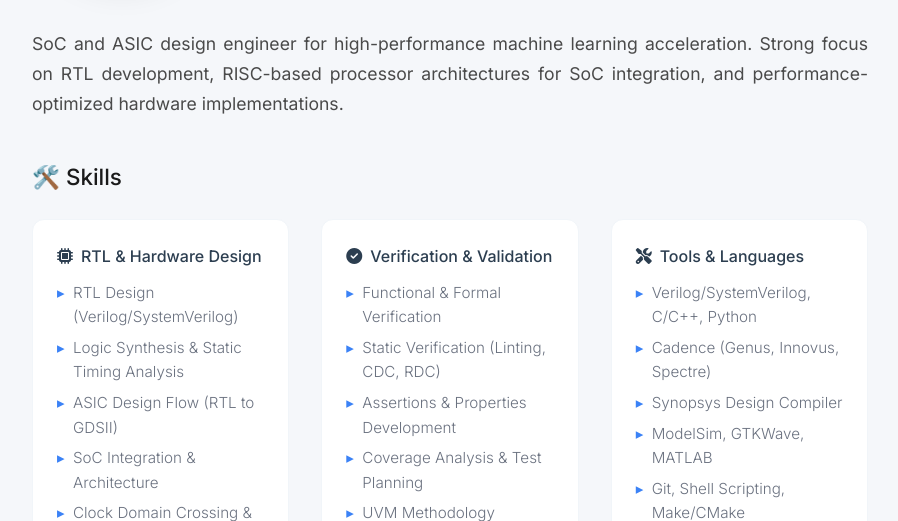
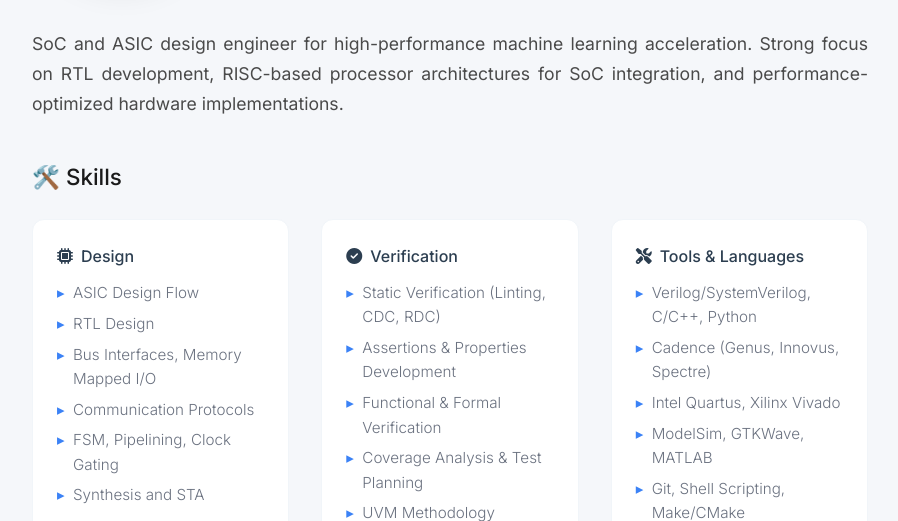
Before and after one commit to JananiPSrinivasan/JananiPSrinivasan.github.io, a plain HTML site: page index.html in a window 1280 px wide. Shown: the part 279-800 px from the top of the page, without its empty margins (190-1088 px from the left). Drawn offline with Linux system fonts and the light colour scheme.

Commit message:
Update index.html

```diff
--- a/index.html
+++ b/index.html
@@ -527,22 +527,23 @@
       <h2 class="section-title">🛠️ Skills</h2>
       <div class="skills-container">
         <div class="skill-section">
-          <h3><i class="fas fa-microchip"></i> RTL & Hardware Design</h3>
+          <h3><i class="fas fa-microchip"></i> Design</h3>
           <ul class="skill-list">
-            <li>RTL Design (Verilog/SystemVerilog)</li>
-            <li>Logic Synthesis & Static Timing Analysis</li>
-            <li>ASIC Design Flow (RTL to GDSII)</li>
-            <li>SoC Integration & Architecture</li>
-            <li>Clock Domain Crossing & Power Analysis</li>
+            <li>ASIC Design Flow</li>
+            <li>RTL Design</li>
+            <li>Bus Interfaces, Memory Mapped I/O</li>
+            <li>Communication Protocols</li>
+            <li>FSM, Pipelining, Clock Gating</li>
+            <li>Synthesis and STA</li>
           </ul>
         </div>
 
         <div class="skill-section">
-          <h3><i class="fas fa-check-circle"></i> Verification & Validation</h3>
+          <h3><i class="fas fa-check-circle"></i> Verification</h3>
           <ul class="skill-list">
-            <li>Functional & Formal Verification</li>
             <li>Static Verification (Linting, CDC, RDC)</li>
             <li>Assertions & Properties Development</li>
+            <li>Functional & Formal Verification</li>
             <li>Coverage Analysis & Test Planning</li>
             <li>UVM Methodology</li>
           </ul>
@@ -553,7 +554,7 @@
           <ul class="skill-list">
             <li>Verilog/SystemVerilog, C/C++, Python</li>
             <li>Cadence (Genus, Innovus, Spectre)</li>
-            <li>Synopsys Design Compiler</li>
+            <li>Intel Quartus, Xilinx Vivado</li>
             <li>ModelSim, GTKWave, MATLAB</li>
             <li>Git, Shell Scripting, Make/CMake</li>
           </ul>
```
